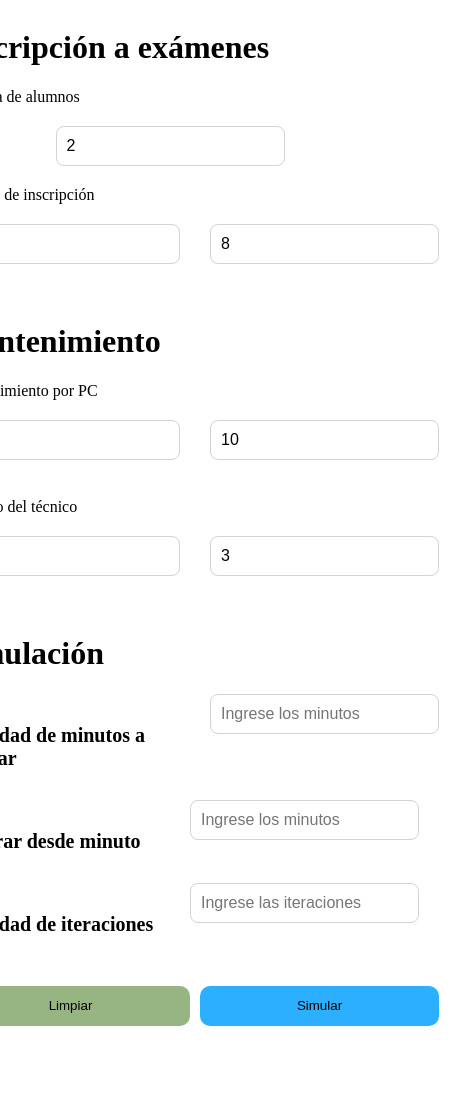
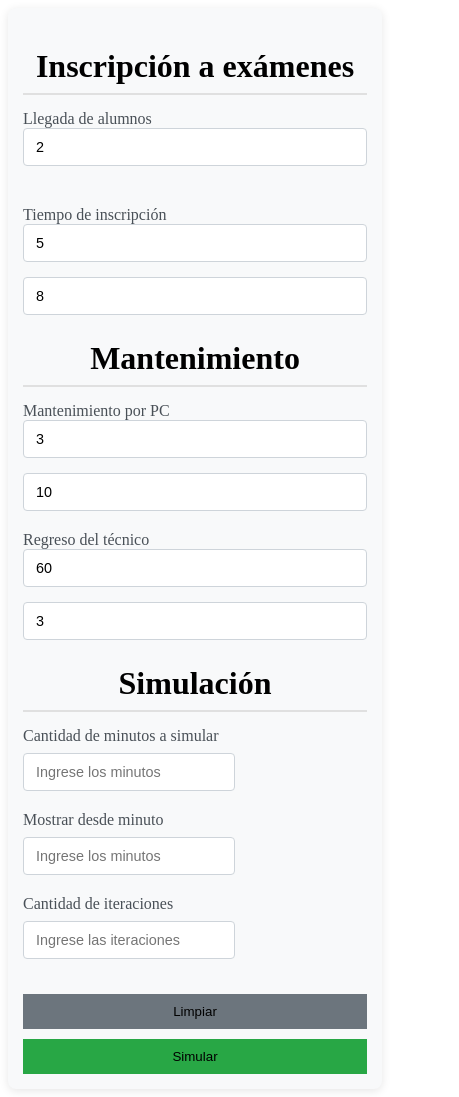
Before and after one commit to DevGabrielOcampo/Tp4-Simulacion, a React (Create React App) app in the folder Frontend/: page / in a window 390 px wide. Shown: the whole page, 459 px wide, since content can reach past the window. Before the commit the page ends 1034 px from the top, so only its background shows below. Built offline with nearby package versions, Linux system fonts and the light colour scheme.

Commit message:
Se trabaja en el front

```diff
--- /dev/null
+++ b/Frontend/src/components/ObtenerSimulacion/ObtenerSimulacion - copia.css
@@ -0,0 +1,119 @@
+.form{
+    display: grid;
+    place-content: center;
+}
+
+.cant_minutos {
+    display: flex;
+    justify-content: space-between;
+    align-items: flex-start;
+    gap: 20px;
+}
+
+.opciones-grp{
+    display: flex;
+    justify-content: center;
+    gap: 100px;
+    margin-top: 20px;
+}
+
+.intervalos{
+    display: flex;
+    justify-content: center;
+    gap: 10px;
+    margin-top: 20px;
+    margin-bottom: 20px;
+}
+
+.opcionales{
+    display: flex;
+    justify-content: center;
+    gap: 30px;
+    margin-bottom: 20px;
+    margin-top: 20px;
+}
+
+.errores{
+    display:inline;
+    margin: 10px;
+    color: red;
+}
+
+.caja-inputs{
+    border-radius: 8px;
+    padding: 10px;
+    font-size: 16px;
+    border: 1px solid #ced4da;
+    background-color: #fff;
+}
+
+.custom-select {
+    margin-top: 10px;
+    border-radius: 8px;
+    padding: 10px;
+    font-size: 16px;
+    border: 1px solid #ced4da;
+    background-color: #fff;
+}
+
+.subtitulo{
+    padding-top: 10px;
+    padding-bottom: 10px;
+    font-size: 20px;
+    font-weight:600;
+    margin: 20px 0 20px 0;
+}
+
+.boton-grp{
+    display: flex;
+    justify-content: center;
+    gap: 10px;
+    margin-top: 20px;
+}
+
+.boton{
+    width: 100%;
+    height: 40px;
+    background-color: #2caffe;
+    border-radius: 10px;
+    border: none;
+}
+
+.boton:hover{
+    cursor: pointer;
+    background-color: #0159b7;
+}
+
+.boton-limpiar{
+    width: 100%;
+    height: 40px;
+    background-color: #96B583;
+    border-radius: 10px;
+    border: none;
+}
+
+.boton-limpiar:hover{
+    cursor: pointer;
+    background-color: #6a7f5d;
+}
+
+@media (max-width: 560px) {
+    .intervalos {
+      display: flex;
+      flex-direction: column;
+      align-items: center;
+      gap: 10px;
+      justify-content: space-around;
+    }
+
+    .opciones-grp {
+      align-items: center;
+      text-align: center;
+      flex-direction: column;
+      gap: 50px;
+    }
+
+    .custom-select {
+      width: 100%;
+    }
+  }
--- a/Frontend/src/components/ObtenerSimulacion/ObtenerSimulacion.css
+++ b/Frontend/src/components/ObtenerSimulacion/ObtenerSimulacion.css
@@ -1,119 +1,164 @@
-.form{
-    display: grid;
-    place-content: center;
+/* Estilos generales del formulario */
+.form {
+    max-width: 900px;
+    margin: 0 auto;
+    padding: 20px;
+    background-color: #f8f9fa;
+    border-radius: 8px;
+    box-shadow: 0 2px 10px rgba(0, 0, 0, 0.1);
 }
 
-.cant_minutos {
-    display: flex;
-    justify-content: space-between;
-    align-items: flex-start;
-    gap: 20px;
+.form h1 {
+    text-align: center;
+    margin: 25px 0 15px 0;
+    padding-bottom: 8px;
+    border-bottom: 2px solid #e0e0e0;
+    width: 100%;
 }
 
-.opciones-grp{
-    display: flex;
-    justify-content: center;
-    gap: 100px;
-    margin-top: 20px;
+/* Estilos para los subtítulos */
+.subtitulo {
+    font-weight: 600;
+    color: #495057;
+    margin-bottom: 10px;
+    display: block;
 }
 
-.intervalos{
-    display: flex;
-    justify-content: center;
-    gap: 10px;
-    margin-top: 20px;
+/* Estilos para las filas del formulario */
+.row {
     margin-bottom: 20px;
 }
 
-.opcionales{
+/* Estilos para los grupos de inputs */
+.opcionales {
     display: flex;
-    justify-content: center;
-    gap: 30px;
-    margin-bottom: 20px;
-    margin-top: 20px;
+    gap: 10px;
+    margin-bottom: 5px;
 }
 
-.errores{
-    display:inline;
-    margin: 10px;
-    color: red;
+/* Estilos para las cajas de input */
+.caja-inputs {
+    border-radius: 4px;
+    border: 1px solid #ced4da;
+    padding: 10px 12px;
+    font-size: 0.9rem;
 }
 
-.caja-inputs{
-    border-radius: 8px;
-    padding: 10px;
-    font-size: 16px;
-    border: 1px solid #ced4da;
-    background-color: #fff;
+.caja-inputs:focus {
+    border-color: #80bdff;
+    box-shadow: 0 0 0 0.2rem rgba(0, 123, 255, 0.25);
 }
 
-.custom-select {
-    margin-top: 10px;
-    border-radius: 8px;
-    padding: 10px;
-    font-size: 16px;
-    border: 1px solid #ced4da;
-    background-color: #fff;
+/* Estilos para los mensajes de error */
+.errores {
+    display: block;
+    margin-top: 5px;
+    font-size: 0.8rem;
+    color: #dc3545;
 }
 
-.subtitulo{
-    padding-top: 10px;
-    padding-bottom: 10px;
-    font-size: 20px;
-    font-weight:600;
-    margin: 20px 0 20px 0;
+/* Estilos para los botones */
+.boton-grp {
+    display: flex;
+    justify-content: flex-end;
+    gap: 15px;
+    margin-top: 30px;
 }
 
-.boton-grp{
-    display: flex;
-    justify-content: center;
-    gap: 10px;
-    margin-top: 20px;
+.boton {
+    background-color: #28a745;
+    border: none;
+    padding: 10px 25px;
+    font-weight: 500;
+    transition: all 0.3s ease;
 }
 
-.boton{
-    width: 100%;
-    height: 40px;
-    background-color: #2caffe;
-    border-radius: 10px;
-    border: none;
+.boton:hover {
+    background-color: #218838;
+    transform: translateY(-2px);
 }
 
-.boton:hover{
-    cursor: pointer;
-    background-color: #0159b7;
+.boton:disabled {
+    background-color: #6c757d;
+    cursor: not-allowed;
 }
 
-.boton-limpiar{
-    width: 100%;
-    height: 40px;
-    background-color: #96B583;
-    border-radius: 10px;
+.boton-limpiar {
+    background-color: #6c757d;
     border: none;
+    padding: 10px 25px;
+    font-weight: 500;
+    transition: all 0.3s ease;
 }
 
-.boton-limpiar:hover{
-    cursor: pointer;
-    background-color: #6a7f5d;
+.boton-limpiar:hover {
+    background-color: #5a6268;
+    transform: translateY(-2px);
 }
 
-@media (max-width: 560px) {
-    .intervalos {
-      display: flex;
-      flex-direction: column;
-      align-items: center;
-      gap: 10px;
-      justify-content: space-around;
+/* Estilos para los labels */
+.form-label {
+    font-weight: 500;
+    color: #495057;
+    margin-bottom: 8px;
+}
+
+/* Estilos para las secciones */
+.cant_minutos {
+    margin-top: 15px;
+}
+
+/* Estilos para la sección de simulación */
+.seccion-simulacion {
+    display: flex;
+    gap: 15px;
+    margin-top: 15px;
+}
+
+.seccion-simulacion > .col-md-4 {
+    flex: 1;
+    min-width: 0; /* Evita problemas de desbordamiento */
+}
+
+/* Ajustes para pantallas pequeñas */
+@media (max-width: 768px) {
+    .seccion-simulacion {
+        flex-direction: column;
+        gap: 15px;
     }
 
-    .opciones-grp {
-      align-items: center;
-      text-align: center;
-      flex-direction: column;
-      gap: 50px;
+    .seccion-simulacion > .col-md-4 {
+        width: 100%;
+    }
+}
+
+/* Media queries para responsividad */
+@media (max-width: 768px) {
+    .form {
+        padding: 15px;
     }
 
-    .custom-select {
-      width: 100%;
+    .opcionales {
+        flex-direction: column;
+        gap: 15px;
     }
-  }
+
+    .boton-grp {
+        flex-direction: column;
+        gap: 10px;
+    }
+
+    .boton, .boton-limpiar {
+        width: 100%;
+    }
+}
+
+/* Estilos para inputs inválidos */
+.form-control.is-invalid {
+    border-color: #dc3545;
+}
+
+.form-control.is-invalid:focus {
+    border-color: #dc3545;
+    box-shadow: 0 0 0 0.2rem rgba(220, 53, 69, 0.25);
+}
--- a/Frontend/src/components/ObtenerSimulacion/ObtenerSimulacion.js
+++ b/Frontend/src/components/ObtenerSimulacion/ObtenerSimulacion.js
@@ -290,60 +290,57 @@
 
                     <h1>Simulación</h1>
                     {/* X: Cantidad de minutos a simular */}
-                    <Row className='cant_minutos'>
+                    <Row className='seccion-simulacion'>
+    {/* Cantidad de minutos a simular */}
+    <Col md={4}>
         <Form.Label className='subtitulo'>Cantidad de minutos a simular</Form.Label>
-                        <Form.Group as={Col} md="4" controlId="validationFormikNumber">
         <Form.Control
             className='caja-inputs'
             type="number"
             name="minutosSimulacion"
+            placeholder="Ingrese los minutos"
             value={values.minutosSimulacion}
             onChange={handleChange}
             isInvalid={touched.minutosSimulacion && !!errors.minutosSimulacion}
-                                placeholder="Ingrese los minutos"
         />
         <Form.Control.Feedback type="invalid" className='errores'>
             {errors.minutosSimulacion}
         </Form.Control.Feedback>
-                        </Form.Group>
-                    </Row>
+    </Col>
 
-                    {/* j: Mostrar desde minuto */}
-                    <Row className='cant_minutos'>
+    {/* Mostrar desde minuto */}
+    <Col md={4}>
         <Form.Label className='subtitulo'>Mostrar desde minuto</Form.Label>
-                        <Form.Group as={Col} md="4" controlId="validationFormikNumber">
         <Form.Control
             className='caja-inputs'
             type="number"
             name="minutoDesde"
+            placeholder="Ingrese los minutos"
             value={values.minutoDesde}
             onChange={handleChange}
             isInvalid={touched.minutoDesde && !!errors.minutoDesde}
-                                placeholder="Ingrese los minutos"
         />
         <Form.Control.Feedback type="invalid" className='errores'>
             {errors.minutoDesde}
         </Form.Control.Feedback>
-                        </Form.Group>
-                    </Row>
+    </Col>
 
-                    {/* i: Cantidad de iteraciones */}
-                    <Row className='cant_minutos'>
+    {/* Cantidad de iteraciones */}
+    <Col md={4}>
         <Form.Label className='subtitulo'>Cantidad de iteraciones</Form.Label>
-                        <Form.Group as={Col} md="4" controlId="validationFormikNumber">
         <Form.Control
             className='caja-inputs'
             type="number"
             name="iteraciones"
+            placeholder="Ingrese las iteraciones"
             value={values.iteraciones}
             onChange={handleChange}
             isInvalid={touched.iteraciones && !!errors.iteraciones}
-                                placeholder="Ingrese las iteraciones"
         />
         <Form.Control.Feedback type="invalid" className='errores'>
             {errors.iteraciones}
         </Form.Control.Feedback>
-                        </Form.Group>
+    </Col>
 </Row>
 
                     {/* Botones */}
```
Lines whose indentation alone changed are shown as unchanged.
